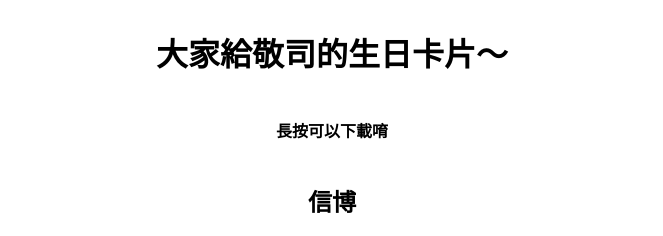
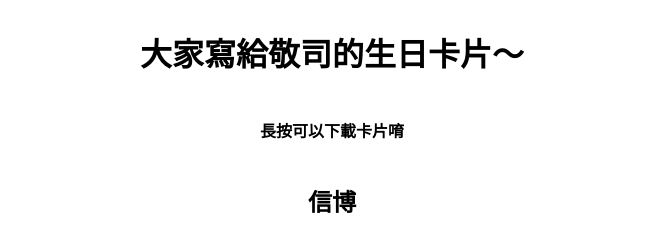
Before and after one commit to Simple0223/orangeBirthdayCard, a plain HTML site: page index.html in a window 1280 px wide. Shown: the top 236 px of the page, without its empty margins (308-971 px from the left). Drawn offline with Linux system fonts and the light colour scheme.

Commit message:
Update index.html

```diff
--- a/index.html
+++ b/index.html
@@ -19,8 +19,8 @@
     </style>
 </head>
 <body>
-    <h1>大家給敬司的生日卡片～</h1>
-    <h4>長按可以下載唷</h4>
+    <h1>大家寫給敬司的生日卡片～</h1>
+    <h4>長按可以下載卡片唷</h4>
     <h2>信博</h2>
     <img src="https://github.com/Simple0223/orangeBirthdayCard/blob/main/simple_to_orange.png?raw=true" alt="Image 1">
     <h2>信博</h2>
```
